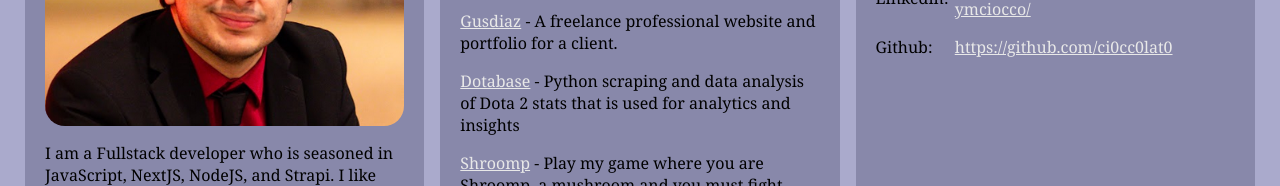
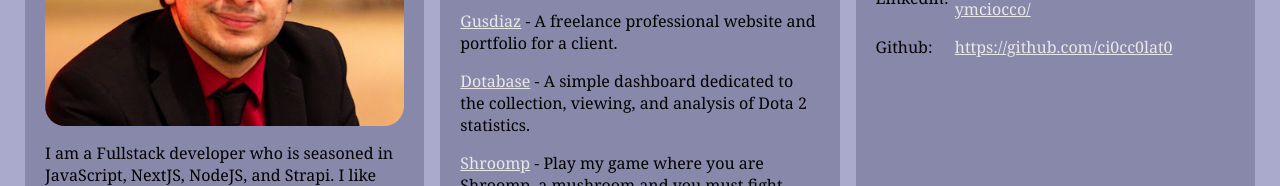
Before and after one commit to ci0cc0lat0/ProfessionalWebsite, a Next.js app: page / in a window 1280 px wide. Shown: the part 444-630 px from the top of the page. Built offline with nearby package versions, Linux system fonts and the light colour scheme.

Commit message:
Changed dotabase project description again

```diff
--- a/src/app/page.js
+++ b/src/app/page.js
@@ -59,7 +59,7 @@ export default function page(){
                 A freelance professional website and portfolio for a client.
               </Project_link>
               <Project_link link_display="Dotabase" linkto="https://dotabase.anthonyciocco.com/">
-                Python scraping and data analysis of Dota 2 stats that is used for analytics and insights
+                A simple dashboard dedicated to the collection, viewing, and analysis of Dota 2 statistics.
               </Project_link>
               <Project_link link_display="Shroomp" linkto="https://ci0cc0lat0.itch.io/shroomp">
                 Play my game where you are Shroomp, a mushroom and you must fight back against the protaganost who is causing a stir in your kingdom
```
